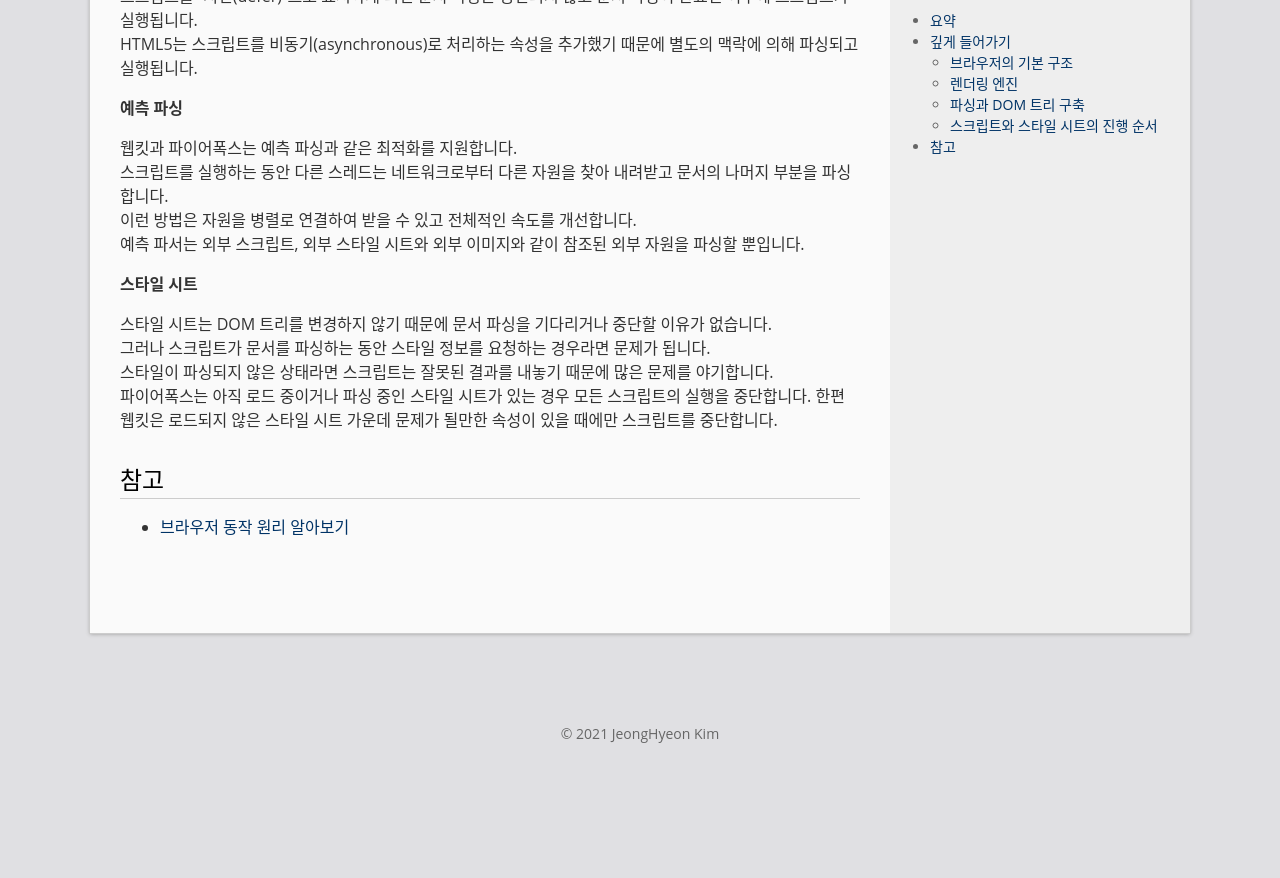
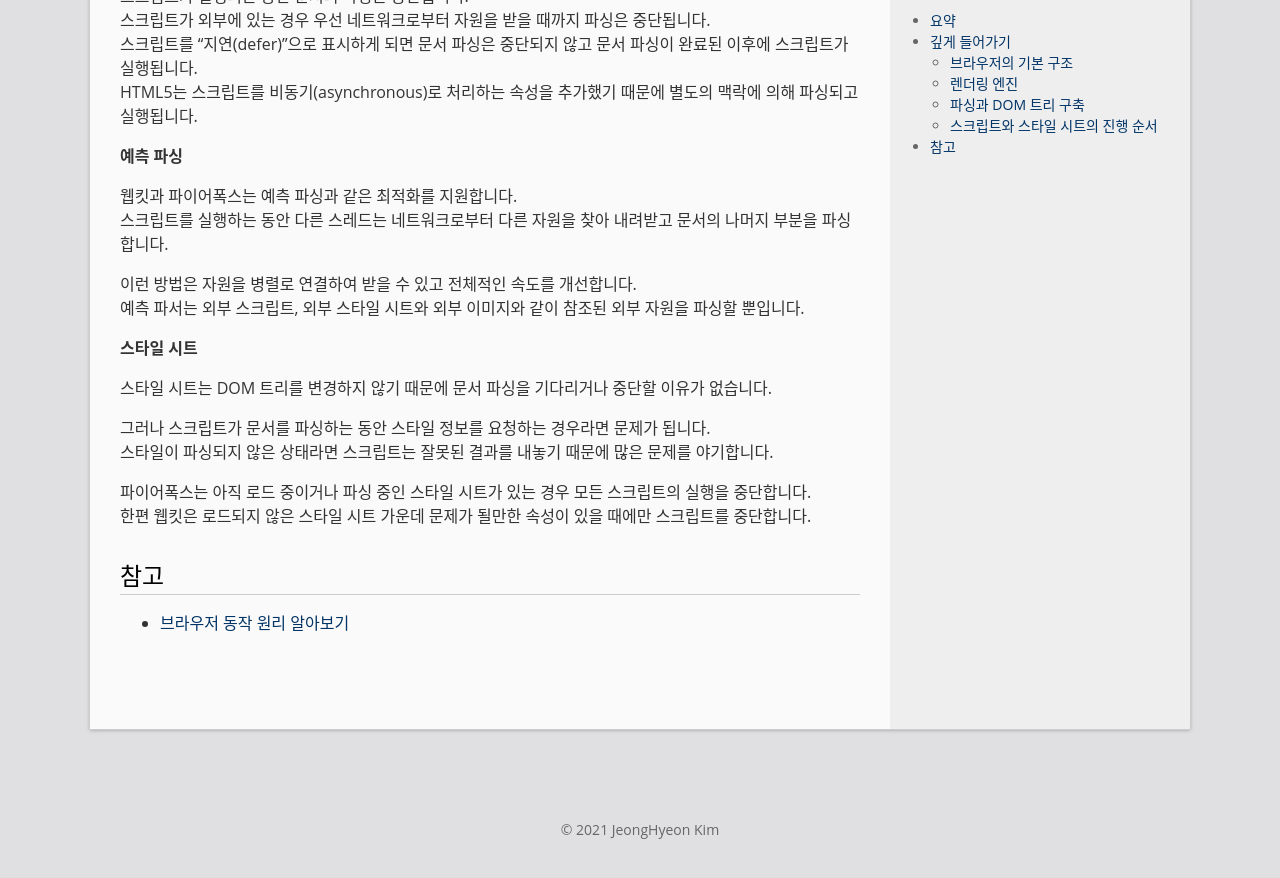
Before and after one commit to rhea-so/rhea-so.github.io, a Jekyll site: the page built from _posts/2021-01-01-how-browser-works.md, in a window 1280 px wide and 900 px high, scrolled down 3289 px. Shown: the top 878 px of the window. Built offline with Jekyll 4.4.1, drawn with Linux system fonts in a browser that asks for light colours; comment, search, counter and statistics services are not loaded; before the commit the page ends 4093 px from its top, so only the background shows below that; some of the changed lines change nothing that is shown; some of the changed text lies outside the part shown.

Commit message:
update: 브라우저 동작 원리

```diff
--- a/_posts/2021-01-01-how-browser-works.md
+++ b/_posts/2021-01-01-how-browser-works.md
@@ -10,6 +10,7 @@ changefreq: daily
 
 브라우저의 주요 기능은 사용자가 원하는 웹페이지를 서버에 요청(Request)하고 서버의 응답(Reponse)을 받아 브라우저에 표시하는 것입니다.
 브라우저는 HTML, CSS 명세에 따라 HTML파일을 해석해서 보여줍니다.
+
 이 명세는 웹 표준화 기구인 W3C(World Wide Web Consortium)에서 정합니다.
 
 ## 깊게 들어가기
@@ -41,7 +42,9 @@ HTML를 돔 트리로 파싱 -> 렌더 트리 구축 -> 렌더 트리 배치 ->
 HTML, CSS 각각의 파서가 있고 HTML은 각 태그들로 DOM트리를 구성, CSS도 스타일 규칙에 맞게 파싱된 후 같이 '렌더 트리'를 생성합니다.
 그 후에 배치가 시작되는데 이것은 각 노드가 화면의 정확한 위치에 표시되는 것을 의미합니다.
 그리기 과정을 시작됩니다.
-모든 내용을 한 번에 파싱될 후 보여주기엔 속도가 느릴 수 있기 때문에 기다리지 않고 파싱과 배치가 이뤄진다.
+
+모든 내용을 한 번에 파싱될 후 보여주기엔 속도가 느릴 수 있기 때문에 기다리지 않고 파싱과 배치가 이뤄집니다.
+
 네트워크로부터 나머지 내용이 전송되기를 기다리는 동시에 받은 내용의 일부를 먼저 화면에 표시합니다.
 
 ### 파싱과 DOM 트리 구축
@@ -90,15 +93,19 @@ HTML5는 스크립트를 비동기(asynchronous)로 처리하는 속성을 추
 
 웹킷과 파이어폭스는 예측 파싱과 같은 최적화를 지원합니다.
 스크립트를 실행하는 동안 다른 스레드는 네트워크로부터 다른 자원을 찾아 내려받고 문서의 나머지 부분을 파싱합니다.
+
 이런 방법은 자원을 병렬로 연결하여 받을 수 있고 전체적인 속도를 개선합니다.
 예측 파서는 외부 스크립트, 외부 스타일 시트와 외부 이미지와 같이 참조된 외부 자원을 파싱할 뿐입니다.
 
 **스타일 시트**
 
 스타일 시트는 DOM 트리를 변경하지 않기 때문에 문서 파싱을 기다리거나 중단할 이유가 없습니다.
+
 그러나 스크립트가 문서를 파싱하는 동안 스타일 정보를 요청하는 경우라면 문제가 됩니다.
 스타일이 파싱되지 않은 상태라면 스크립트는 잘못된 결과를 내놓기 때문에 많은 문제를 야기합니다.
-파이어폭스는 아직 로드 중이거나 파싱 중인 스타일 시트가 있는 경우 모든 스크립트의 실행을 중단합니다. 한편 웹킷은 로드되지 않은 스타일 시트 가운데 문제가 될만한 속성이 있을 때에만 스크립트를 중단합니다.
+
+파이어폭스는 아직 로드 중이거나 파싱 중인 스타일 시트가 있는 경우 모든 스크립트의 실행을 중단합니다.
+한편 웹킷은 로드되지 않은 스타일 시트 가운데 문제가 될만한 속성이 있을 때에만 스크립트를 중단합니다.
 
 ## 참고
 
```
